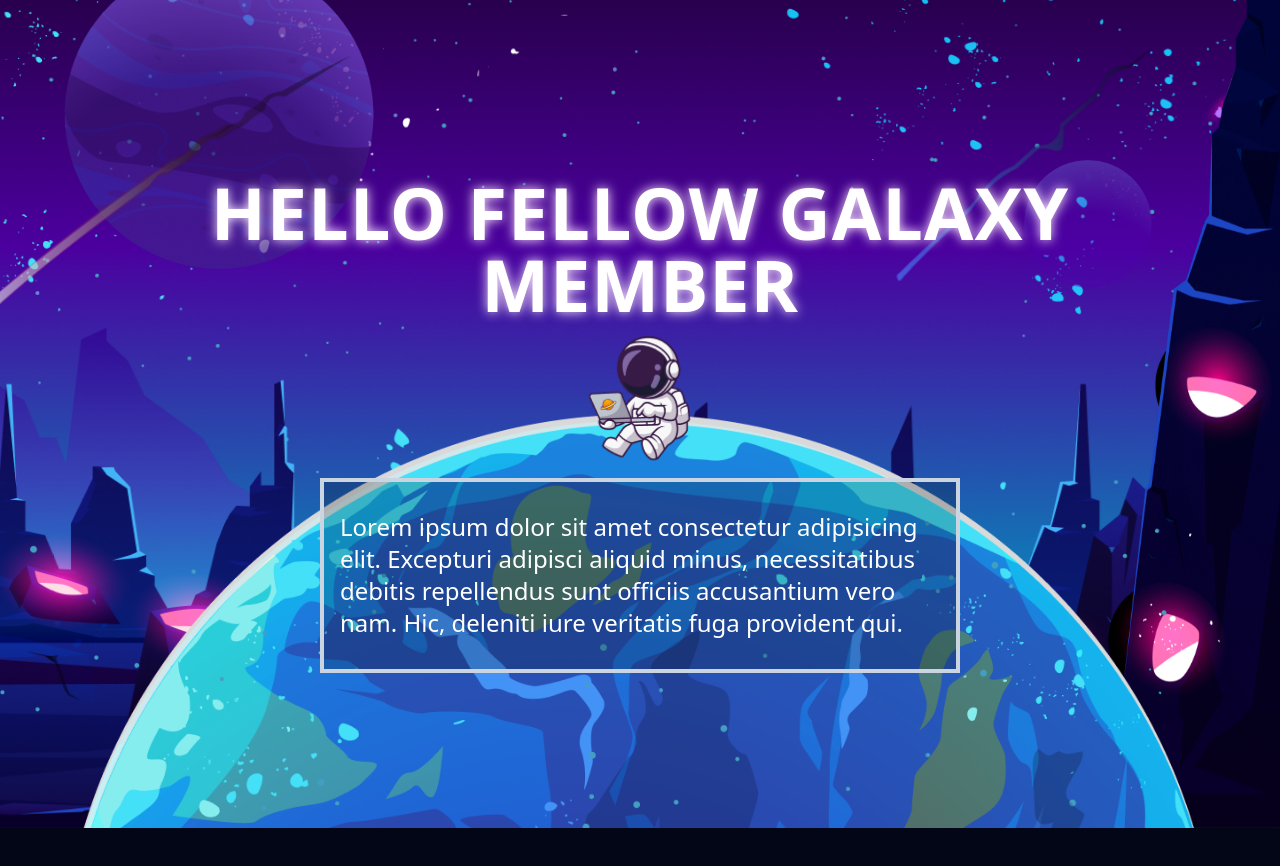
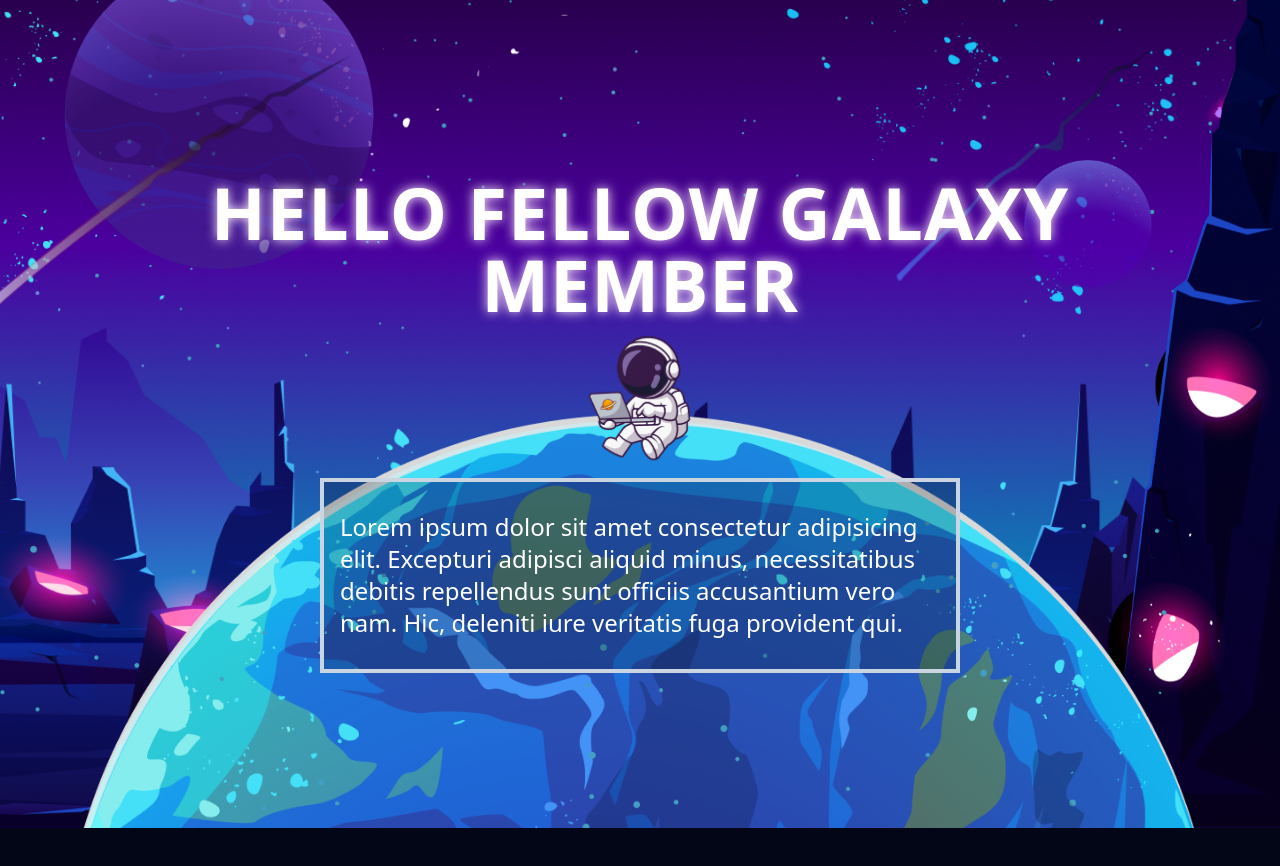
Before and after one commit to MihribanEvren/react-parallax-effect, a React (Vite) app: page / in a window 1280 px wide. Shown: the top 866 px of the page. Built offline with nearby package versions, Linux system fonts and the light colour scheme.

Commit message:
changed planet opacity

```diff
--- a/src/components/SecondParallax.jsx
+++ b/src/components/SecondParallax.jsx
@@ -104,7 +104,7 @@ function SecondParallax() {
         alt="big planet"
       />
       <img
-        className="absolute z-10 w-[10%] opacity-30 right-32 top-40"
+        className="absolute z-10 w-[10%] opacity-60 right-32 top-40"
         src={smallPlanet}
         alt="small planet"
       />
```
